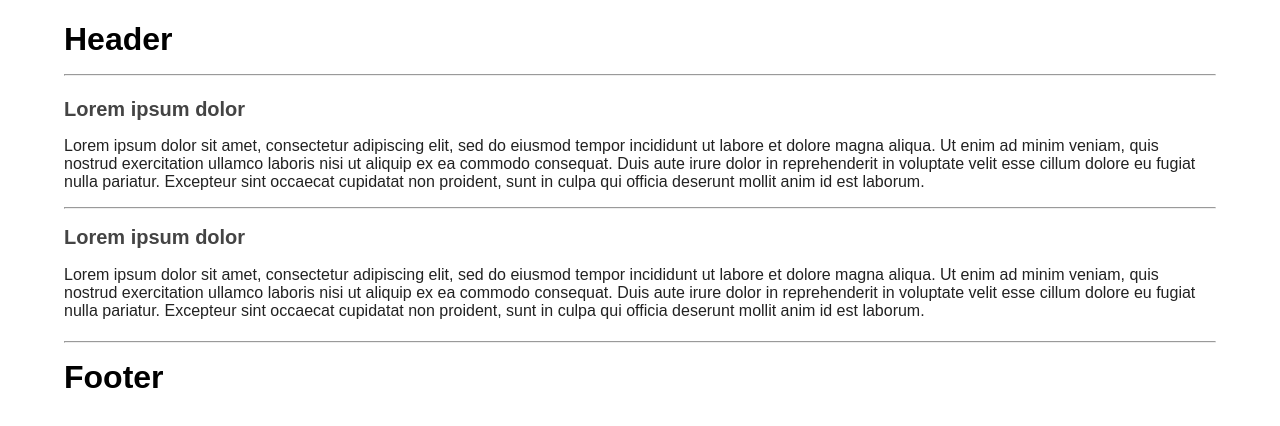
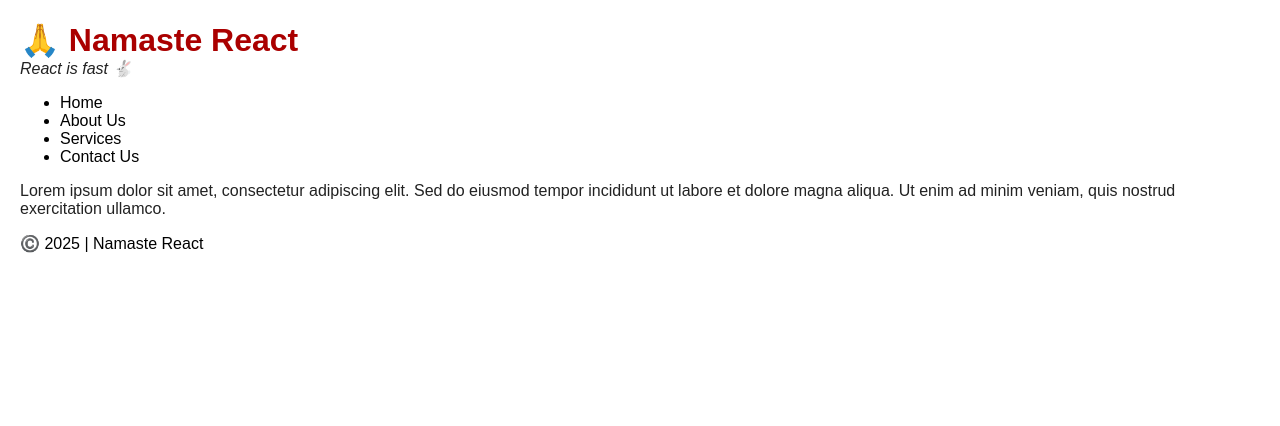
Before and after one commit to nirajvishwakarma1/go-nom-nom, a React (Vite) app: page / in a window 1280 px wide. Shown: the top 426 px of the page. Built offline with nearby package versions, Linux system fonts and the light colour scheme.

Commit message:
episode 3

```diff
--- a/App.js
+++ b/App.js
@@ -1,58 +1,81 @@
-import React from 'react';
-import ReactDOM from 'react-dom/client';
+import React from "react";
+import ReactDOM from "react-dom/client";
 
-const header = React.createElement(
-    "h1",
-    { id: "heading" },
-    [
-        "Header",
-        React.createElement("hr")
-    ]
-);
-const footer = React.createElement(
-    "h1",
-    { id: "heading" },
-    [
-        React.createElement('hr'),
-        "Footer"
-    ]
+// 👉 React Element
+
+// React.createElement ==> ReactElement-JS Object ==> HTML Element (render)
+// const heading = React.createElement(
+//   "h1",
+//   { id: "heading" },
+//   "Namaste  React 🚀"
+// );
+
+// JSX - it's not HTML inside JS. it's HTML-like or XML-like syntax
+// JSX trnspiled before it reaches to the JS engine - Parcel transpile using Babel.
+// JSX ==> Babel transpiles it into React.createElement ==> ReactElement-JS Object ==> HTML Element (render)
+// const jsxHeading = <h1 className="head" tabIndex="1">Namaste React using JSX 🚀</h1>;
+// const jsxHeading = (<h1 className="head" tabIndex="1">Namaste React using JSX 🚀</h1>);
+
+const tech = <span>React</span>;
+const adj = "fast";
+const menuItems = ["Home", "About Us", "Services", "Contact Us"];
+
+const branding = (
+  <>
+    <h1 tabIndex="1">
+      🙏 Namaste {tech}
+    </h1>
+    <p>
+      {tech} is {adj} 🐇
+    </p>
+  </>
 );
 
-const section1 = React.createElement(
-    "section",
-    { id: 'section1' },
-    React.createElement(
-        "div",
-        { id: "parent" },
-        [
-            React.createElement(
-                "div",
-                { id: "child1" },
-                [
-                    React.createElement('h2', { id: 'heading2' }, 'Lorem ipsum dolor'),
-                    React.createElement('p', { id: 'paragraph' }, 'Lorem ipsum dolor sit amet, consectetur adipiscing elit, sed do eiusmod tempor incididunt ut labore et dolore magna aliqua. Ut enim ad minim veniam, quis nostrud exercitation ullamco laboris nisi ut aliquip ex ea commodo consequat. Duis aute irure dolor in reprehenderit in voluptate velit esse cillum dolore eu fugiat nulla pariatur. Excepteur sint occaecat cupidatat non proident, sunt in culpa qui officia deserunt mollit anim id est laborum.'),
-                    React.createElement('hr', {}),
-                ]
-            ),
-            React.createElement(
-                "div",
-                { id: 'child2' },
-                [
-                    React.createElement('h2', { id: 'heading2' }, "Lorem ipsum dolor"),
-                    React.createElement('p', { id: 'paragraph' }, 'Lorem ipsum dolor sit amet, consectetur adipiscing elit, sed do eiusmod tempor incididunt ut labore et dolore magna aliqua. Ut enim ad minim veniam, quis nostrud exercitation ullamco laboris nisi ut aliquip ex ea commodo consequat. Duis aute irure dolor in reprehenderit in voluptate velit esse cillum dolore eu fugiat nulla pariatur. Excepteur sint occaecat cupidatat non proident, sunt in culpa qui officia deserunt mollit anim id est laborum.'),
-                ]
-            )
-        ]
-    )
+// 👉 React Component
+// - Class Components
+// - Functional Components
+
+// 🟢 Functional Component
+const Header = () => (
+  <header className="header" tabIndex="5">
+    <div className="container">
+      <div className="branding">{branding}</div>
+      <ul>
+        {menuItems.map((item) => (
+          <li key={item}>{item}</li>
+        ))}
+      </ul>
+    </div>
+  </header>
 );
 
-console.log(section1);
+const Footer = () => (
+  <footer className="footer">
+    <div className="container">©️ 2025 | Namaste React</div>
+  </footer>
+);
 
+// 🟢 Component Composition
+const MainComponent = () => (
+  <>
+    <Header />
+    <div className="container">
+      {console.log("abcd")}
+      <p>
+        Lorem ipsum dolor sit amet, consectetur adipiscing elit. Sed do eiusmod
+        tempor incididunt ut labore et dolore magna aliqua. Ut enim ad minim
+        veniam, quis nostrud exercitation ullamco.
+      </p>
+    </div>
+    {/* <Footer></Footer> */}
+    {/* {Footer()} */}
+    <Footer />
+  </>
+);
 
-const rootHeader = ReactDOM.createRoot(document.getElementById('header'));
 const root = ReactDOM.createRoot(document.getElementById("root"));
-const rootFooter = ReactDOM.createRoot(document.getElementById('footer'));
 
-rootHeader.render(header);
-root.render(section1);
-rootFooter.render(footer);
+// const app = <MainComponent />
+// root.render(app);
+
+root.render(<MainComponent />)
--- a/assets/css/main.css
+++ b/assets/css/main.css
@@ -1,10 +1,14 @@
 body {
-    margin: 0;
-    padding: 0;
-    font-family: Arial;
+  margin: 0;
+  padding: 0;
+  font-family: Arial;
 }
-h2 {font-size: 20px; color: #444}
-p {
-    color: #222;
+.container {padding: 0 20px;}
+h1 {color: #a00;}
+h2 {
+  font-size: 20px;
+  color: #444;
 }
-header, section, footer {padding: 0 5vw;}
+p {color: #222;}
+.branding h1 {margin-bottom: 0;}
+.branding p {margin-top: 0; font-style: italic;}
--- a/index.html
+++ b/index.html
@@ -1,19 +1,15 @@
 <!DOCTYPE html>
 <html lang="en">
-
-<head>
-    <meta charset="UTF-8">
-    <meta name="viewport" content="width=device-width, initial-scale=1.0">
+  <head>
+    <meta charset="UTF-8" />
+    <meta name="viewport" content="width=device-width, initial-scale=1.0" />
     <link rel="stylesheet" href="./assets/css/main.css" />
     <title>Namaste React</title>
-</head>
+  </head>
 
-<body>
-    <header id="header">Header</header>
-    <div id="root"></div>
-    <footer id="footer"></footer>
+  <body>
+    <div id="root">Not rendered</div>
 
     <script type="module" src="./App.js"></script>
-</body>
-
+  </body>
 </html>
--- a/package.json
+++ b/package.json
@@ -3,6 +3,8 @@
     "version": "1.0.0",
     "description": "",
     "scripts": {
+        "start": "parcel index.html",
+        "build": "parcel build index.html",
         "test": "jest"
     },
     "keywords": [],
```
Lines whose indentation alone changed are shown as unchanged.
